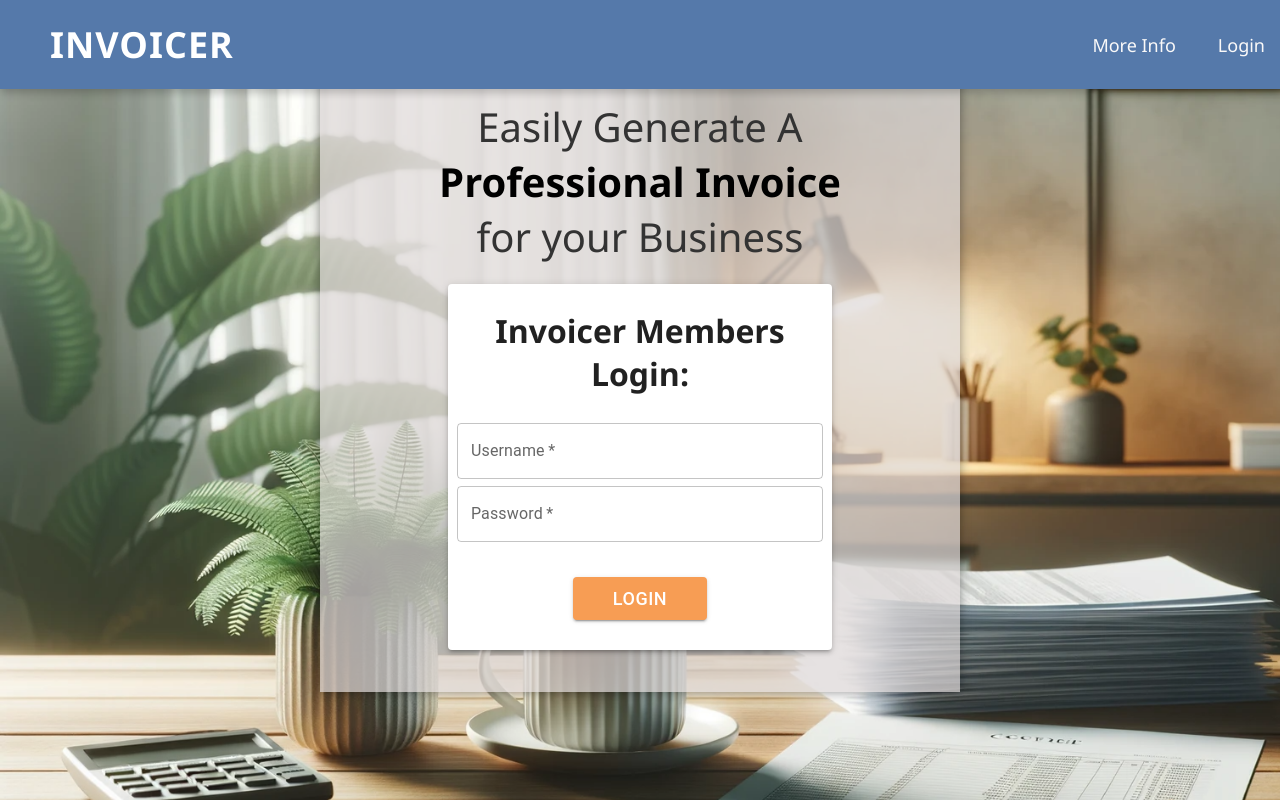
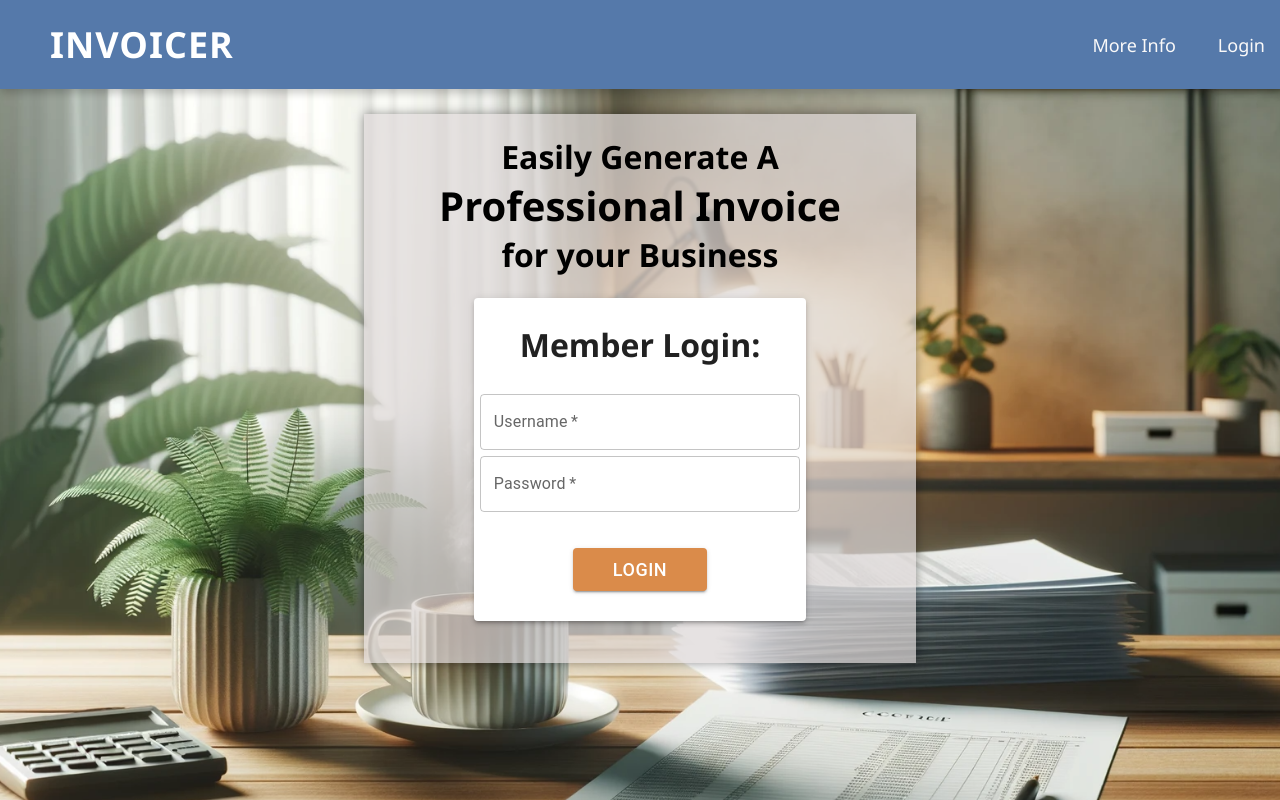
Before and after one commit to AlyssaNichols/invoicer-solo-project-EDA, a React (Create React App) app: page /#/invoice/details/1 in a window 1280 px wide. Before the commit this address led to /#/login. Shown: the top 800 px of the page. Built offline with nearby package versions, Linux system fonts and the light colour scheme; no server answers.

Commit message:
landing page/ login page is done

```diff
--- a/src/components/LandingPage/LandingPage.css
+++ b/src/components/LandingPage/LandingPage.css
@@ -83,11 +83,12 @@ Grid
   margin-top: -60px;
   padding-bottom: 18%;
   background-image: url(./plant-background.png);
-  /* background-image: url(./option1.jpg); */
-  /* background-image: url(./option2.png); */
+  /* background-image: url(./option4.png); */
+  /* background-image: url(./option5.png); */
   background-size: cover;
   background-repeat: no-repeat;
   background-attachment: fixed;
+  background-position: top;
 }
 
 .landingDiv {
--- a/src/components/LoginForm/LoginForm.jsx
+++ b/src/components/LoginForm/LoginForm.jsx
@@ -44,14 +44,14 @@ function LoginForm() {
                 marginBottom: "25px",
               }}
             >
-              Invoicer Members Login:
+              Member Login:
             </h1>
           </Typography>
           <form onSubmit={login}>
             <Box
               className="formFields"
               sx={{
-                "& .MuiTextField-root": { m: 0.4, width: "40ch" },
+                "& .MuiTextField-root": { m: 0.4, width: "35ch" },
               }}
               noValidate
               autoComplete="off"
@@ -78,7 +78,7 @@ function LoginForm() {
               <br />
               <br />
               <Button
-                style={{ backgroundColor: "#F79D54", color: "white", marginTop: "10px", padding: "6px 40px", fontSize: "18px"}}
+                style={{ backgroundColor: "#DA8B4A", color: "white", marginTop: "10px", padding: "6px 40px", fontSize: "18px"}}
                 variant="contained"
                 type="submit"
               >
--- a/src/components/LoginPage/LoginPage.jsx
+++ b/src/components/LoginPage/LoginPage.jsx
@@ -18,12 +18,10 @@ function LoginPage() {
       <div className="landing-container">
       <center>
       <div
-        className="landingDiv"
-        style={{ display: "flex", width: "50%" }}
+        style={{ display: "flex", width: "45%", marginTop: "5%" }}
       >
-        <div style={{ flex: 1}}>
-          <h1 className="mainUserHeader" >
-          <br />
+        <div className="landingDiv" style={{ flex: 1, marginTop: "60px"}}>
+          <h1  >
             Easily Generate A <br />
             <span className="professionalInvoice">Professional Invoice</span>
             <br />
```
Also changed, not shown: src/components/LandingPage/option4.png (added), src/components/LandingPage/option5.png (added).
